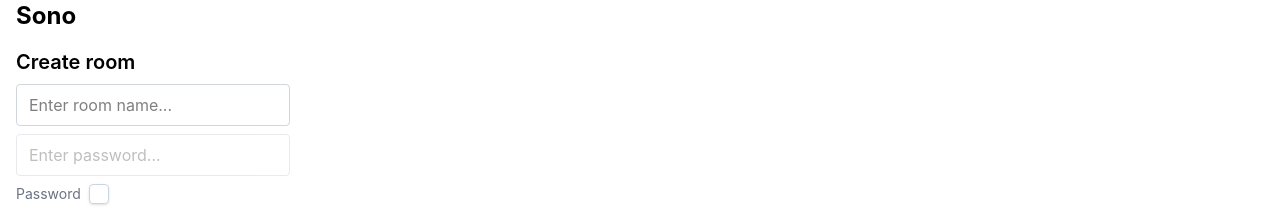
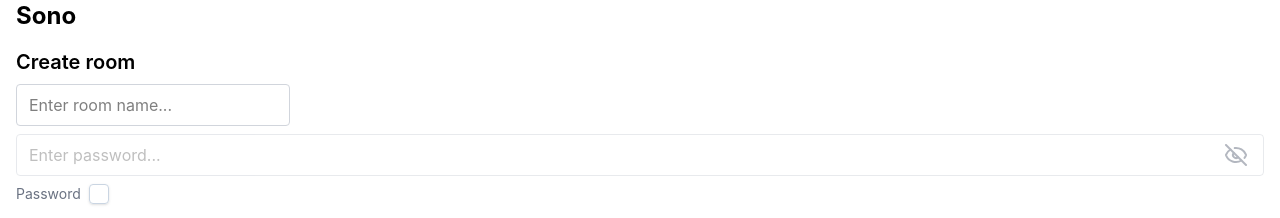
Before and after one commit to Vile93/sono, a React (Vite) app in the folder web/: page / in a window 1280 px wide. Shown: the top 218 px of the page. Built offline with nearby package versions, Linux system fonts and the light colour scheme.

Commit message:
feat: add lucide-react for password visibility toggle in App component

```diff
--- a/web/package.json
+++ b/web/package.json
@@ -12,6 +12,7 @@
   "dependencies": {
     "@tailwindcss/vite": "^4.2.1",
     "framer-motion": "^12.34.4",
+    "lucide-react": "^0.576.0",
     "react": "^19.2.0",
     "react-dom": "^19.2.0",
     "socket.io-client": "^4.8.3",
--- a/web/src/App.tsx
+++ b/web/src/App.tsx
@@ -1,6 +1,7 @@
 import { AnimatePresence, motion } from "framer-motion";
 import { useState } from "react";
 import { TRANSITION } from "./constants/transition";
+import { Eye, EyeOff } from "lucide-react";
 
 function App() {
     const [url, setUrl] = useState("");
@@ -16,6 +17,7 @@ function App() {
     };
     const handleChangeWithPassword = (e: React.ChangeEvent<HTMLInputElement>) => {
         setForm((prev) => ({ ...prev, withPassword: e.target.checked }));
+        setIsVisibleTextPassword(false);
     };
     const handleChangePasswordForm = (e: React.ChangeEvent<HTMLInputElement>) => {
         setForm((prev) => ({ ...prev, password: e.target.value }));
@@ -26,6 +28,10 @@ function App() {
         withPassword: false,
     });
     const isValid = form.name && (!form.withPassword || (form.withPassword && form.password));
+    const [isVisibleTextPassword, setIsVisibleTextPassword] = useState(false);
+    const handleClickVisiblePassword = () => {
+        setIsVisibleTextPassword((prev) => !prev);
+    };
 
     return (
         <div className="px-4 mx-auto container">
@@ -46,16 +52,29 @@ function App() {
                             />
                         </div>
                         <div>
+                            <div className="relative">
                                 <input
-                                type="password"
+                                    type={isVisibleTextPassword ? "text" : "password"}
                                     placeholder="Enter password..."
-                                className="border border-gray-300 rounded px-3 py-2"
+                                    className="w-full peer border border-gray-300 rounded pl-3 py-2 pr-12"
                                     value={form.password}
                                     onChange={handleChangePasswordForm}
                                     maxLength={32}
                                     disabled={!form.withPassword}
                                     required={form.withPassword}
                                 />
+                                {isVisibleTextPassword ? (
+                                    <Eye
+                                        className="absolute top-1/2 right-4 text-gray-500 cursor-pointer -translate-y-1/2 peer-disabled:opacity-50 peer-disabled:cursor-not-allowed select-none"
+                                        onClick={handleClickVisiblePassword}
+                                    />
+                                ) : (
+                                    <EyeOff
+                                        className="absolute top-1/2 right-4 text-gray-500 cursor-pointer -translate-y-1/2 peer-disabled:opacity-50 peer-disabled:cursor-not-allowed select-none"
+                                        onClick={handleClickVisiblePassword}
+                                    />
+                                )}
+                            </div>
                         </div>
                         <div className="flex gap-4">
                             <div className="inline-flex items-center gap-2">
```
Also changed, not shown: 1 other file (tests, documents, lock files or other folders). Lines whose indentation alone changed are shown as unchanged.
